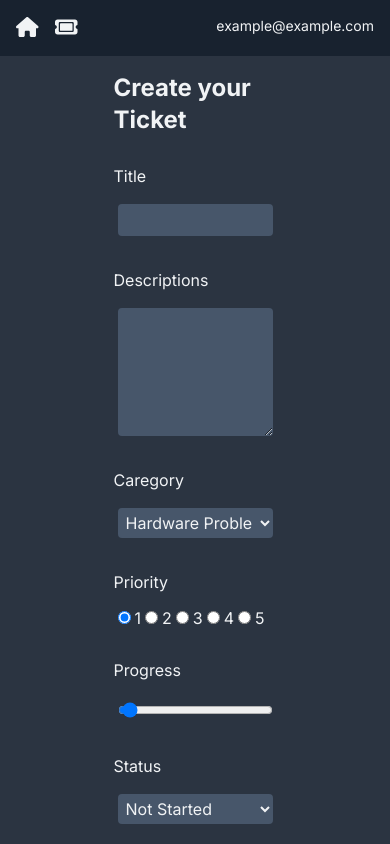
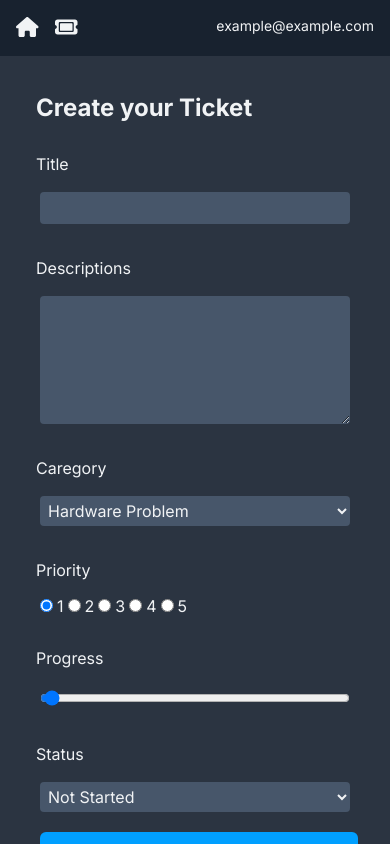
Before and after one commit to AlexMagar/TicketingApp, a Next.js app: page /TicketPage/new in a window 390 px wide. Built offline with nearby package versions, Linux system fonts and the light colour scheme.

Commit message:
chore: form responsive with the screen size

```diff
--- a/app/(components)/TicketForm.jsx
+++ b/app/(components)/TicketForm.jsx
@@ -70,8 +70,8 @@ const handleOnSubmit = async (e) => {
 }
 
   return (
-    <div className='flex justify-center'>
-        <form className='flex flex-col gap-3 w-1/2' method='post' onSubmit={handleOnSubmit}>
+    <div className='p-5 grid grid-cols-1 sm-grid-col-1 item'>
+        <form className='flex flex-col gap-3 ' method='post' onSubmit={handleOnSubmit}>
             <h3>
                 {
                     EDITMODE ? 'Update your Ticket' : 'Create your Ticket'
```
